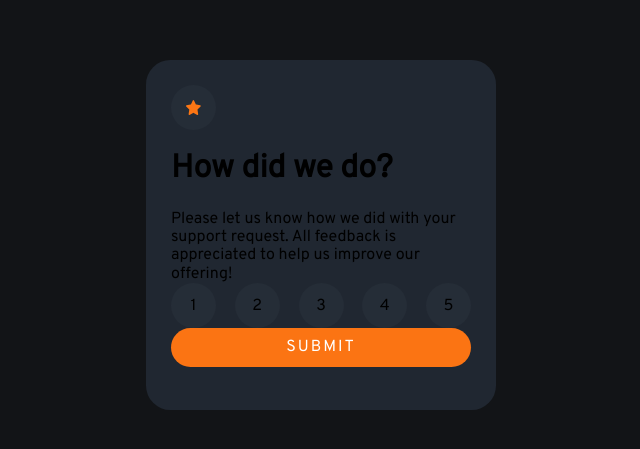
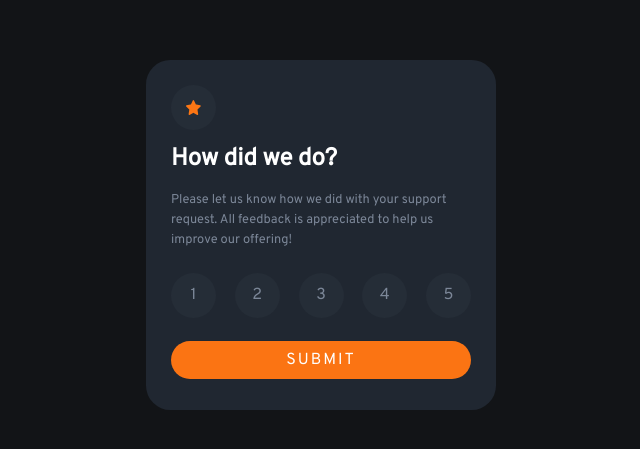
Before and after one commit to ramonsebastianluna/Interactive-Rating-FEM, a React (Vite) app: page / in a window 1280 px wide. Shown: the part 165-614 px from the top of the page, without its empty margins (319-959 px from the left). Built offline with nearby package versions, Linux system fonts and the light colour scheme.

Commit message:
feat(sass-styles): finished page one styles

```diff
--- a/src/App.jsx
+++ b/src/App.jsx
@@ -29,8 +29,8 @@ function App() {
                 <div className="star-container">
                     <img src={star} alt="Star icon" />
                 </div>
-                <h1>How did we do?</h1>
-                <p>Please let us know how we did with your support request. All
+                <h1 className="title-form">How did we do?</h1>
+                <p className="paragraph-form">Please let us know how we did with your support request. All
                    feedback is appreciated to help us improve our offering!
                 </p>
                 <ListRating getSelected={getSelected}/>
--- a/src/sass/components/_App.scss
+++ b/src/sass/components/_App.scss
@@ -21,6 +21,15 @@
                 width: 15px;
             }
         }
+        .title-form {
+            color: $White;
+            font-size: 1.5rem;
+        }
+        .paragraph-form {
+            color: $Medium-Grey;
+            font-size: .8rem;
+            line-height: 20px;
+        }
         button {
             background-color: $Orange;
             border: none;
@@ -35,12 +44,14 @@
                 cursor: pointer;
             }
         }
-        .warning {
-            color: $Orange;
-            margin-top: 5px;
-        }
     }
     .hidden {
         display: none;
     }
+    .warning {
+        color: $Orange;
+        margin-top: 5px;
+        text-align: center;
+        font-size: .9rem;
+    }
 }
--- a/src/sass/components/_InputRating.scss
+++ b/src/sass/components/_InputRating.scss
@@ -5,9 +5,11 @@
     display: flex;
     justify-content: center;
     align-items: center;
+    color: $Medium-Grey;
     &:hover {
         background-color: $Medium-Grey;
         cursor: pointer;
+        color: $White
     }
 }
 .gray-color {
@@ -16,6 +18,8 @@
 
 .orange-color {
     background-color: $Orange;
+    color: $White;
+    &:hover {background-color: $Orange;}
 }
 
 .rating-input {
--- a/src/sass/components/_ListRating.scss
+++ b/src/sass/components/_ListRating.scss
@@ -1,4 +1,5 @@
 .container-inputs {
     display: flex;
     justify-content: space-between;
+    margin: 23px 0;
 }
```
